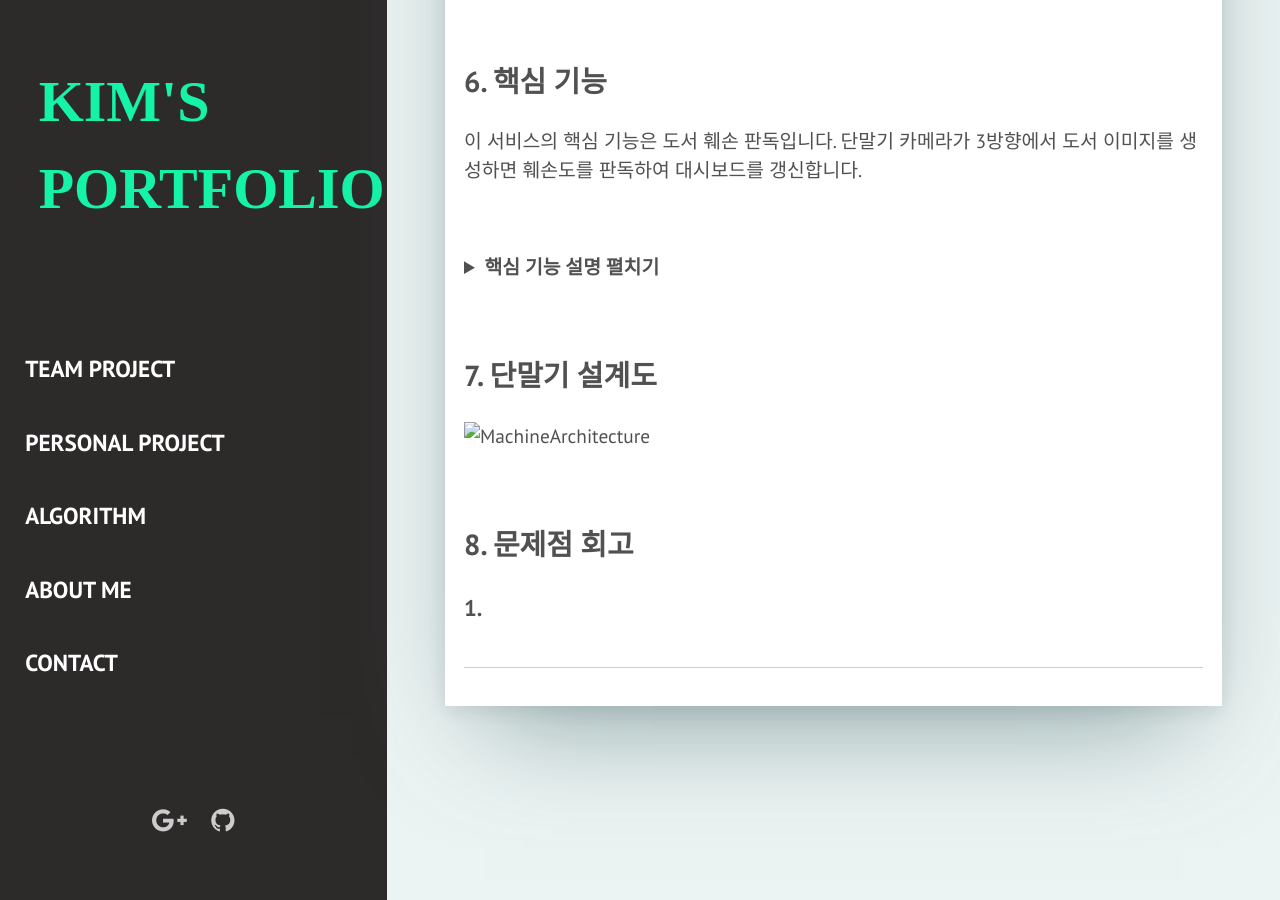
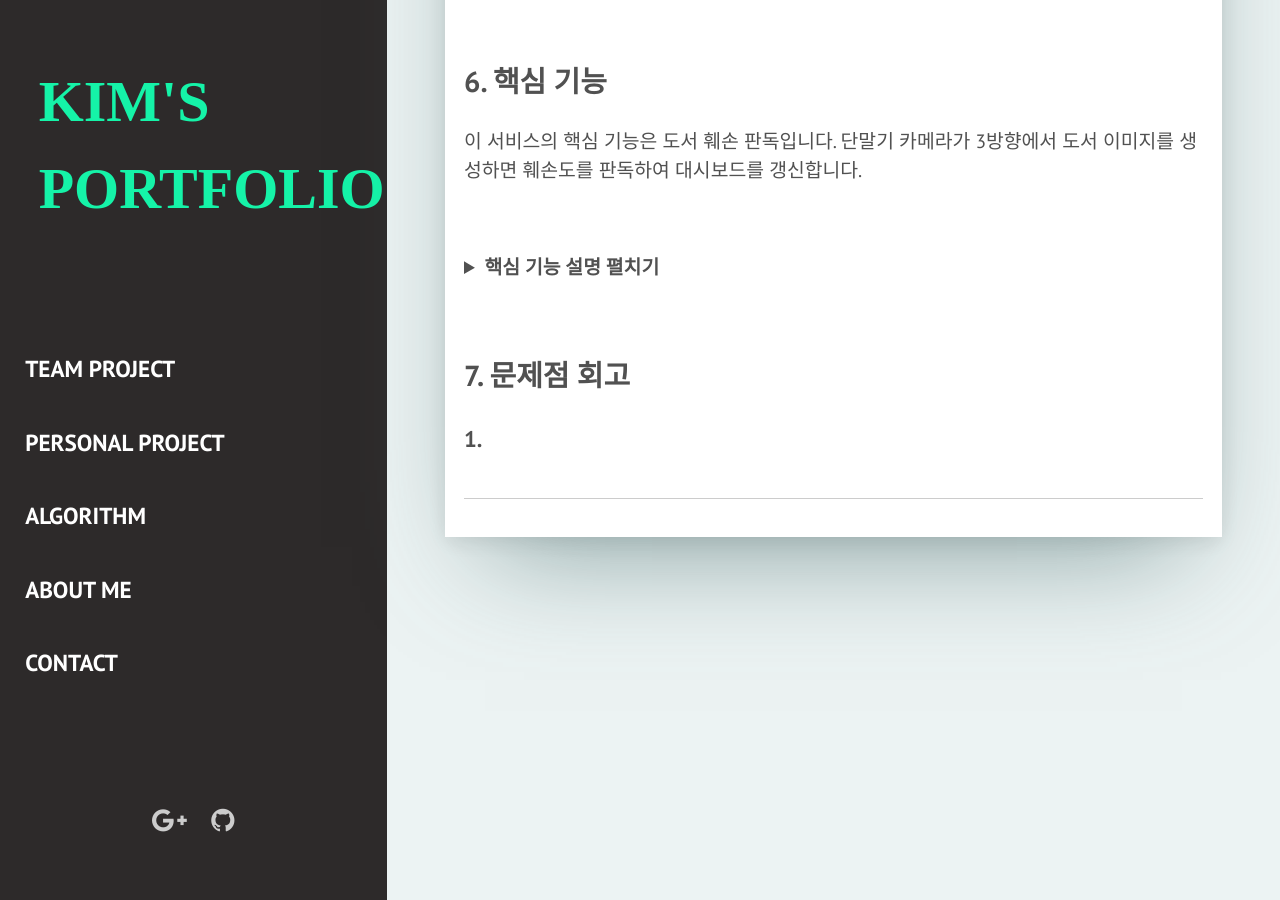
Before and after one commit to kimgusxo/kimgusxo.github.io, a Jekyll site: the page built from _team_projects/librarycompetition.markdown, in a window 1280 px wide and 900 px high, scrolled down 2652 px. Built offline with Jekyll 4.4.1, drawn with Linux system fonts in a browser that asks for light colours; some web fonts are replaced; part of the change alters nothing that is shown; grey boxes are pictures that could not be loaded.

Commit message:
팀프로젝트 수정

```diff
--- a/_team_projects/librarycompetition.markdown
+++ b/_team_projects/librarycompetition.markdown
@@ -72,7 +72,7 @@ description: (국립 중앙도서관 아이디어 공모전) 도서 훼손 판
 
 <div markdown="1">
 
-![BookSearchPage]()
+![BookPage](../assets/img/team_project/LibraryCompetition-BookPage.png)
 
 </div>
 </details>
@@ -86,7 +86,7 @@ description: (국립 중앙도서관 아이디어 공모전) 도서 훼손 판
 
 <div markdown="1">
 
-![UserSearchPage]()
+![MemberPage](../assets/img/team_project/LibraryCompetition-MemberPage.png)
 
 </div>
 </details>
@@ -100,7 +100,7 @@ description: (국립 중앙도서관 아이디어 공모전) 도서 훼손 판
 
 <div markdown="1">
 
-![BookDetailPage]()
+![BookDetailPage](../assets/img/team_project/LibraryCompetition-BookDetailPage.png)
 
 </div>
 </details>
@@ -114,7 +114,7 @@ description: (국립 중앙도서관 아이디어 공모전) 도서 훼손 판
 
 <div markdown="1">
 
-![UserDetailPage]()
+![MemberDetailPage](../assets/img/team_project/LibraryCompetition-MemberDetailPage.png)
 
 </div>
 </details>
@@ -128,7 +128,7 @@ description: (국립 중앙도서관 아이디어 공모전) 도서 훼손 판
 
 <div markdown="1">
 
-![DamageDetectPage]()
+![DamageDetectPage](../assets/img/team_project/LibraryCompetition-DamageDetectPage.png)
 
 </div>
 </details>
@@ -142,7 +142,7 @@ description: (국립 중앙도서관 아이디어 공모전) 도서 훼손 판
 
 <div markdown="1">
 
-![DamageDetect]()
+![DamageDetect](../assets/img/team_project/LibraryCompetition-DamageDetect.png)
 
 </div>
 </details>
@@ -152,10 +152,5 @@ description: (국립 중앙도서관 아이디어 공모전) 도서 훼손 판
 
 <br>
 
-## 7. 단말기 설계도
-![MachineArchitecture]()
-
-<br>
-
-## 8. 문제점 회고
+## 7. 문제점 회고
 ### 1.
```
Also changed, not shown: assets/img/team_project/LibraryCompetition-BookPage.png (added), assets/img/team_project/LibraryCompetition-MemberPage.png (added).
